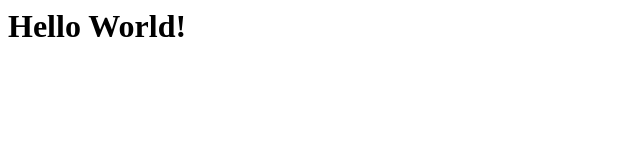
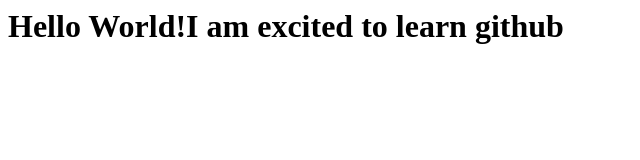
Before and after one commit to sunrise-rab/githubtest, a plain HTML site: page index.html in a window 1280 px wide. Shown: the whole page, without its empty margins (0-640 px from the left). Drawn offline with Linux system fonts and the light colour scheme.

Commit message:
Update index.html

```diff
--- a/index.html
+++ b/index.html
@@ -1,3 +1,3 @@
 <html>
-  <h1>Hello World!</h1>
+  <h1>Hello World!I am excited to learn github</h1>
 </html>
```
